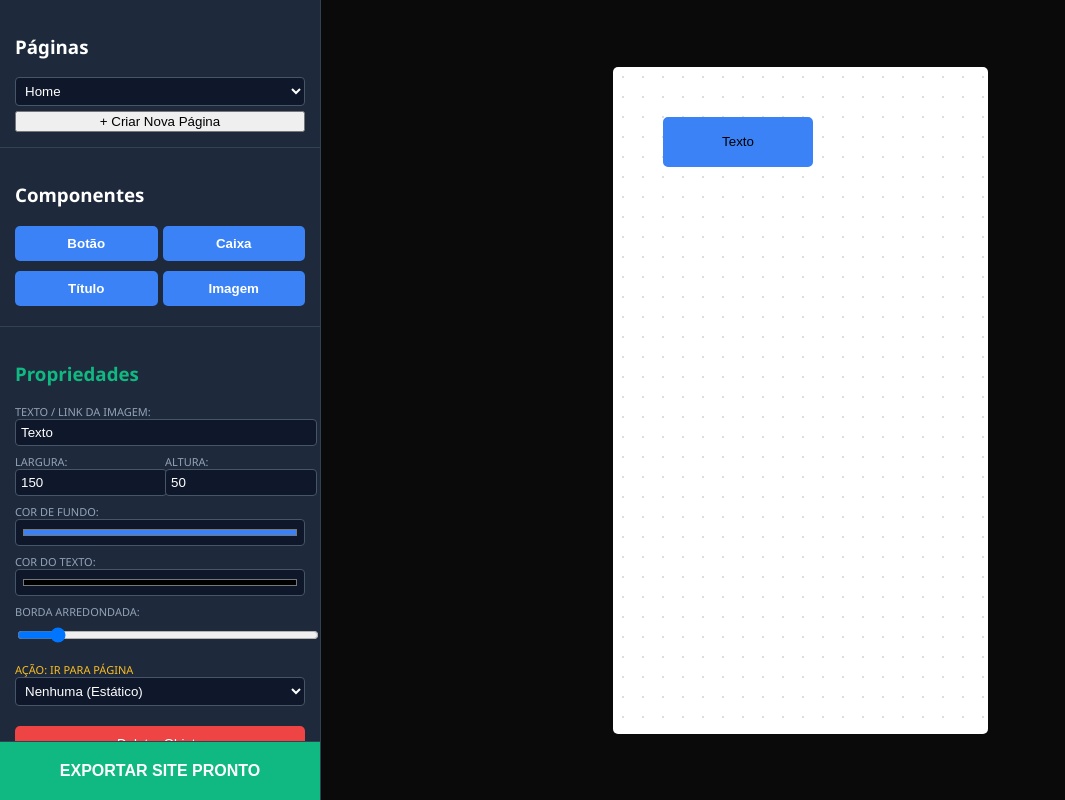
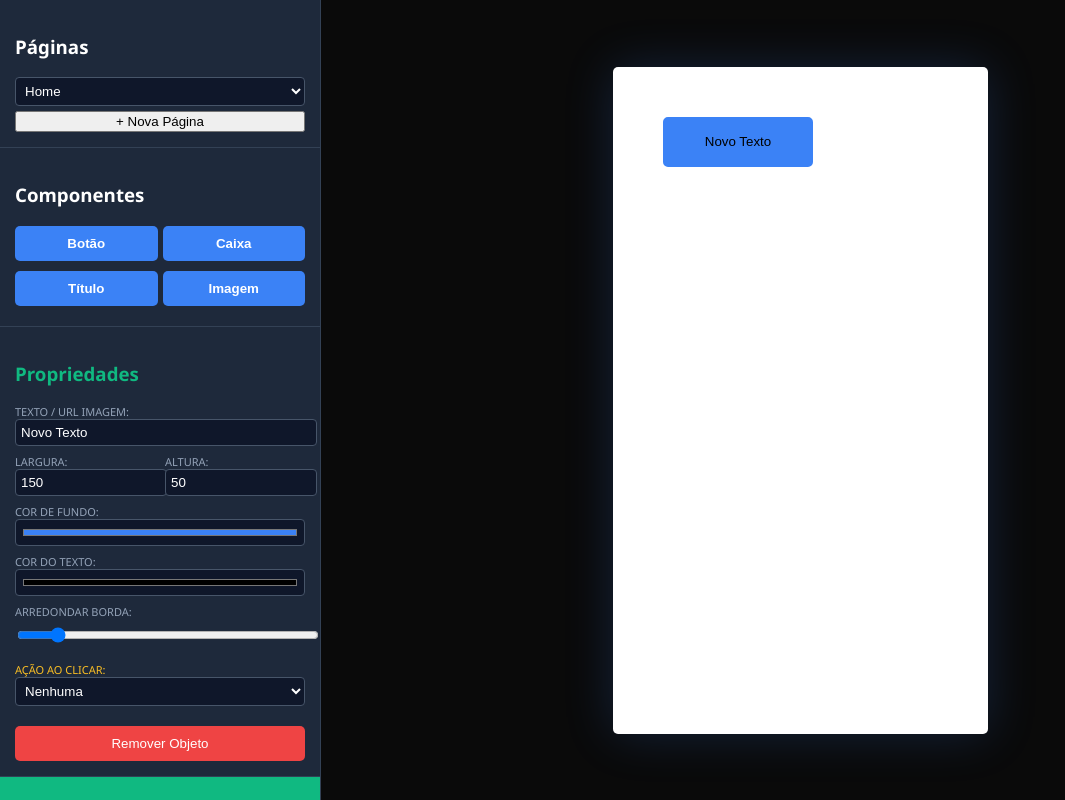
Before and after one commit to Fellipe446/king-dev-builderr, a website: page index.html in a window 1280 px wide. Both pictures are taken after a click on the button "Botão". Shown: the whole page, without its empty margins (0-1065 px from the left). Drawn offline with Linux system fonts and the light colour scheme.

Commit message:
Update index.html

```diff
--- a/index.html
+++ b/index.html
@@ -2,33 +2,19 @@
 <html lang="pt-br">
 <head>
     <meta charset="UTF-8">
-    <title>King Dev Web Engine - Edição Extreme</title>
+    <title>King Dev Builderr - Engine</title>
     <style>
         :root { --primary: #3b82f6; --dark: #0f172a; --panel: #1e293b; --accent: #10b981; }
         body { display: flex; height: 100vh; margin: 0; font-family: 'Segoe UI', sans-serif; background: #000; color: white; overflow: hidden; }
-
-        /* Painéis */
-        #sidebar { width: 320px; background: var(--panel); border-right: 1px solid #334155; display: flex; flex-direction: column; z-index: 10; }
+        #sidebar { width: 320px; background: var(--panel); border-right: 1px solid #334155; display: flex; flex-direction: column; z-index: 10; overflow-y: auto; }
         .panel-section { padding: 15px; border-bottom: 1px solid #334155; }
-
-        /* Área de Trabalho */
         #editor-container { flex-grow: 1; background: #0a0a0a; display: flex; flex-direction: column; align-items: center; justify-content: center; position: relative; }
-        #canvas {
-            width: 375px; height: 667px; background: white; color: black;
-            border-radius: 5px; position: relative; overflow: hidden;
-            background-image: radial-gradient(#ddd 1px, transparent 1px); background-size: 20px 20px;
-        }
-
-        /* Elementos */
+        #canvas { width: 375px; height: 667px; background: white; color: black; border-radius: 5px; position: relative; overflow: hidden; box-shadow: 0 0 50px rgba(59, 130, 246, 0.2); }
         .element { position: absolute; cursor: move; user-select: none; border: 2px solid transparent; box-sizing: border-box; display: flex; align-items: center; justify-content: center; text-align: center; }
-        .element:hover { border: 1px dashed var(--primary); }
         .selected { border: 2px solid var(--primary) !important; z-index: 100; }
-
-        /* Inputs e Botões */
         label { font-size: 11px; color: #94a3b8; display: block; margin-top: 8px; text-transform: uppercase; }
         input, select { width: 100%; background: #0f172a; color: white; border: 1px solid #475569; padding: 5px; border-radius: 4px; }
         .comp-btn { padding: 10px; background: var(--primary); border: none; color: white; cursor: pointer; border-radius: 5px; width: 100%; margin-bottom: 5px; font-weight: bold; }
-        .comp-btn:hover { background: #2563eb; }
     </style>
 </head>
 <body>
@@ -37,9 +23,8 @@
     <div class="panel-section">
         <h3>Páginas</h3>
         <select id="page-selector" onchange="switchPage(this.value)"></select>
-        <button onclick="addNewPage()" style="width:100%; margin-top:5px">+ Criar Nova Página</button>
+        <button onclick="addNewPage()" style="width:100%; margin-top:5px">+ Nova Página</button>
     </div>
-
     <div class="panel-section">
         <h3>Componentes</h3>
         <div style="display: grid; grid-template-columns: 1fr 1fr; gap: 5px;">
@@ -49,31 +34,25 @@
             <button class="comp-btn" onclick="addElement('img')">Imagem</button>
         </div>
     </div>
-
-    <div id="inspector" class="panel-section" style="display:none; flex-grow: 1; overflow-y: auto;">
+    <div id="inspector" class="panel-section" style="display:none;">
         <h3 style="color: var(--accent)">Propriedades</h3>
-        <label>Texto / Link da Imagem:</label>
+        <label>Texto / URL Imagem:</label>
         <input type="text" id="prop-text" oninput="updateElement()">
-
         <div style="display: grid; grid-template-columns: 1fr 1fr; gap: 10px;">
             <div><label>Largura:</label><input type="number" id="prop-w" oninput="updateElement()"></div>
             <div><label>Altura:</label><input type="number" id="prop-h" oninput="updateElement()"></div>
         </div>
-
         <label>Cor de Fundo:</label>
         <input type="color" id="prop-bg" oninput="updateElement()">
         <label>Cor do Texto:</label>
         <input type="color" id="prop-color" oninput="updateElement()">
-        <label>Borda Arredondada:</label>
+        <label>Arredondar Borda:</label>
         <input type="range" id="prop-radius" min="0" max="50" oninput="updateElement()">
-
-        <label style="color: #fbbf24">Ação: Ir para Página</label>
+        <label style="color: #fbbf24">Ação ao Clicar:</label>
         <select id="prop-link" onchange="updateElement()"></select>
-
-        <button onclick="deleteElement()" style="background:#ef4444; margin-top:20px; border:none; color:white; padding:10px; width:100%; cursor:pointer; border-radius: 5px;">Deletar Objeto</button>
+        <button onclick="deleteElement()" style="background:#ef4444; margin-top:20px; border:none; color:white; padding:10px; width:100%; cursor:pointer; border-radius: 5px;">Remover Objeto</button>
     </div>
-
-    <button onclick="exportCode()" style="background: var(--accent); color:white; padding:20px; border:none; cursor:pointer; font-weight:bold; font-size: 16px;">EXPORTAR SITE PRONTO</button>
+    <button onclick="exportCode()" style="background: var(--accent); color:white; padding:20px; border:none; cursor:pointer; font-weight:bold;">EXPORTAR SITE</button>
 </div>
 
 <div id="editor-container">
@@ -100,10 +79,10 @@
         const sel = document.getElementById('page-selector');
         const linkSel = document.getElementById('prop-link');
         sel.innerHTML = '';
-        linkSel.innerHTML = '<option value="">Nenhuma (Estático)</option>';
+        linkSel.innerHTML = '<option value="">Nenhuma</option>';
         for (let id in project.pages) {
             sel.innerHTML += `<option value="${id}">${project.pages[id].title}</option>`;
-            linkSel.innerHTML += `<option value="${id}">Página: ${project.pages[id].title}</option>`;
+            linkSel.innerHTML += `<option value="${id}">Ir para ${project.pages[id].title}</option>`;
         }
     }
 
@@ -120,7 +99,7 @@
         const el = {
             id: 'el-' + Date.now(),
             type: type,
-            text: type === 'img' ? 'https://via.placeholder.com/150' : 'Texto',
+            text: type === 'img' ? 'https://via.placeholder.com/150' : 'Novo Texto',
             x: 50, y: 50, w: 150, h: 50,
             styles: { background: type === 'button' ? '#3b82f6' : '#cccccc', color: '#000000', radius: 5 },
             link: ''
@@ -136,18 +115,15 @@
         project.pages[project.currentPage].elements.forEach(el => {
             const div = document.createElement(el.type === 'button' ? 'button' : 'div');
             div.className = `element ${project.selectedId === el.id ? 'selected' : ''}`;
-            div.style.cssText = `left:${el.x}px; top:${el.y}px; width:${el.w}px; height:${el.h}px; background:${el.styles.background}; color:${el.styles.color}; border-radius:${el.styles.radius}px; position: absolute;`;
-
-            if(el.type === 'img') div.innerHTML = `<img src="${el.text}" style="width:100%;height:100%;pointer-events:none; object-fit: cover;">`;
+            div.style.cssText = `left:${el.x}px; top:${el.y}px; width:${el.w}px; height:${el.h}px; background:${el.styles.background}; color:${el.styles.color}; border-radius:${el.styles.radius}px; position:absolute; border:none;`;
+            if(el.type === 'img') div.innerHTML = `<img src="${el.text}" style="width:100%;height:100%;pointer-events:none;object-fit:cover;">`;
             else div.innerText = el.text;
-
             div.onmousedown = (e) => {
                 project.selectedId = el.id;
                 selectElement(el.id);
                 let rect = canvas.getBoundingClientRect();
                 let shiftX = e.clientX - rect.left - el.x;
                 let shiftY = e.clientY - rect.top - el.y;
-
                 document.onmousemove = (e) => {
                     el.x = e.clientX - rect.left - shiftX;
                     el.y = e.clientY - rect.top - shiftY;
@@ -198,26 +174,18 @@
             let elementsHtml = '';
             project.pages[id].elements.forEach(el => {
                 const action = el.link ? `onclick="goTo('${el.link}')"` : '';
-                const style = `position:absolute; left:${el.x}px; top:${el.y}px; width:${el.w}px; height:${el.h}px; background:${el.styles.background}; color:${el.styles.color}; border-radius:${el.styles.radius}px; border:none; cursor:pointer; overflow:hidden;`;
-
+                const style = `position:absolute; left:${el.x}px; top:${el.y}px; width:${el.w}px; height:${el.h}px; background:${el.styles.background}; color:${el.styles.color}; border-radius:${el.styles.radius}px; border:none; cursor:pointer; overflow:hidden; display:flex; align-items:center; justify-content:center;`;
                 if(el.type === 'img') elementsHtml += `<img src="${el.text}" style="${style}" ${action}>`;
-                else elementsHtml += `<${el.type === 'button' ? 'button' : 'div'} style="${style} display:flex; align-items:center; justify-content:center;" ${action}>${el.text}</${el.type === 'button' ? 'button' : 'div'}>`;
+                else elementsHtml += `<${el.type === 'button' ? 'button' : 'div'} style="${style}" ${action}>${el.text}</${el.type === 'button' ? 'button' : 'div'}>`;
             });
             pagesHtml += `<div id="${id}" class="page" style="display:${id === 'page1' ? 'block' : 'none'}; width:100%; height:100vh; position:relative;">${elementsHtml}</div>`;
         }
-
-        const finalCode = `<html><head><meta name="viewport" content="width=device-width, initial-scale=1.0"><style>body{margin:0; overflow:hidden; font-family:sans-serif;}</style></head><body>
-            ${pagesHtml}
-            <script>function goTo(id){ document.querySelectorAll('.page').forEach(p=>p.style.display='none'); document.getElementById(id).style.display='block'; }<\/script>
-        </body></html>`;
-
-        const blob = new Blob([finalCode], {type: 'text/html'});
+        const blob = new Blob([`<html><body style="margin:0; overflow:hidden;">${pagesHtml}<script>function goTo(id){document.querySelectorAll('.page').forEach(p=>p.style.display='none');document.getElementById(id).style.display='block';}<\/script></body></html>`], {type:'text/html'});
         const a = document.createElement('a');
         a.href = URL.createObjectURL(blob);
-        a.download = 'site_king_academy.html';
+        a.download = 'king_dev_site.html';
         a.click();
     }
-
     updateSelectors();
 </script>
 </body>
```
